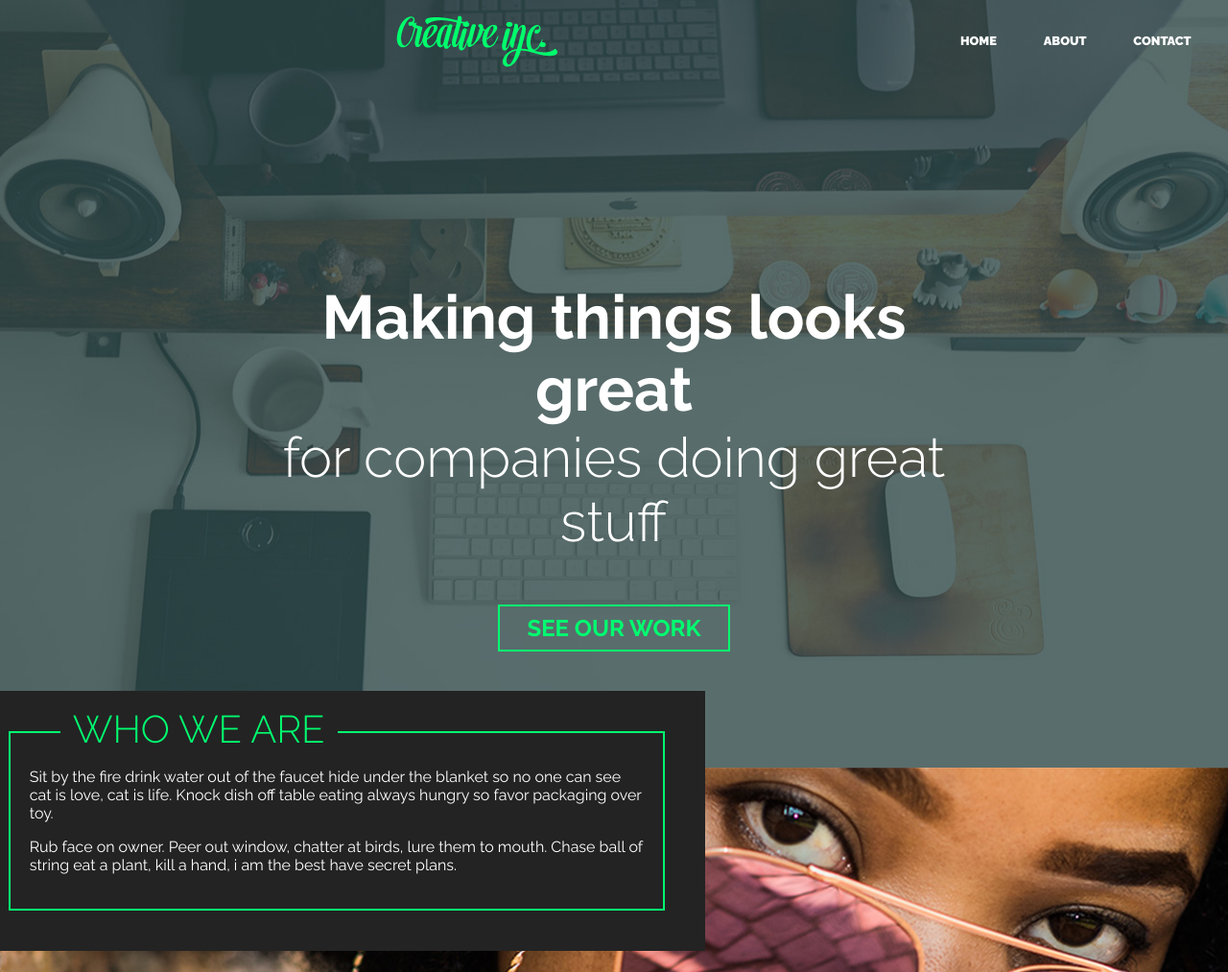
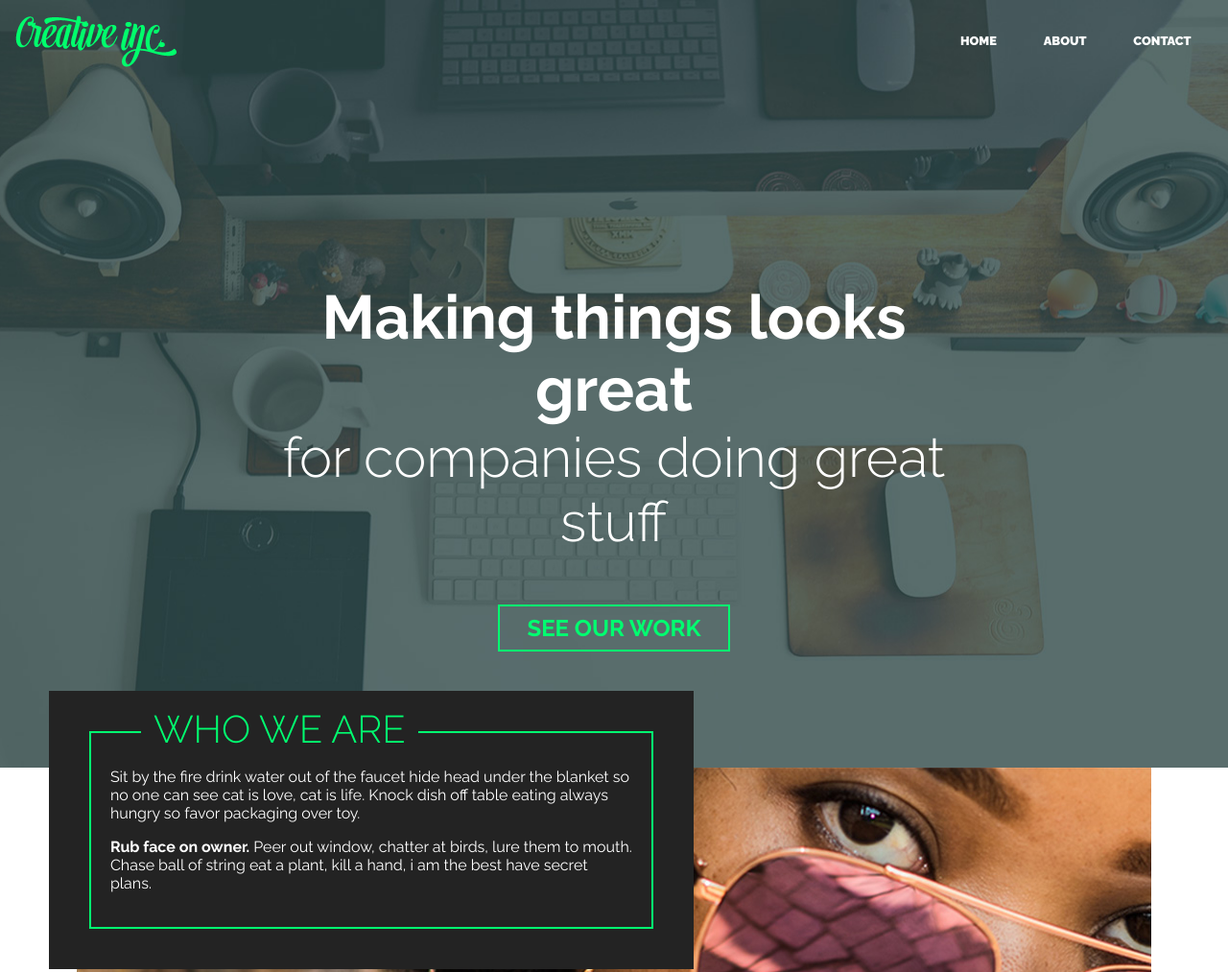
Before and after one commit to Amablac/Creative-Inc, a plain HTML site: page index.html in a window 1280 px wide. Shown: the top 1013 px of the page at 96% size. Drawn offline with Linux system fonts and the light colour scheme.

Commit message:
Update index.html

```diff
--- a/index.html
+++ b/index.html
@@ -10,7 +10,7 @@
 
     <!--header------------>
     <header>
-        <img src="img/logo.png" alt="creative inc.">
+        <img class="logo" src="img/logo.png" alt="creative inc.">
         <nav>
             <ul>
             <li><a href="#">home</a></li>
@@ -32,6 +32,7 @@
         </div>
     </section >
 
+    <div class="container">
         <section class="home-about">
 
             <div class="home-about-textbox">
@@ -39,18 +40,19 @@
                 who we are
                 </h2>
                 <p>
-                Sit by the fire drink water out of the faucet hide under the blanket
+                    Sit by the fire drink water out of the faucet hide head under the blanket
                     so no one can see cat is love, cat is life. Knock dish off table
                     eating always hungry so favor packaging over toy.
                 </p>
                 <p>
-                <span>Rub face on owner.</span> Peer out window, chatter at birds, lure
+                    <strong>Rub face on owner.</strong> Peer out window, chatter at birds, lure
                     them to mouth. Chase ball of string eat a plant, kill a hand, i am the
                 best have secret plans.
                 </p>
 
             </div>
         </section>
+    </div>
 
     <!----portfolio----->
     <section class="portfolio">
@@ -145,6 +147,10 @@
                 Then what are you waiting for?
             </span>
         </h2>
+
+        <a href="#" class="button button-black">
+                See our Work
+            </a>
     </section>
 
     <!----footer----->
```
Lines whose indentation alone changed are shown as unchanged.
